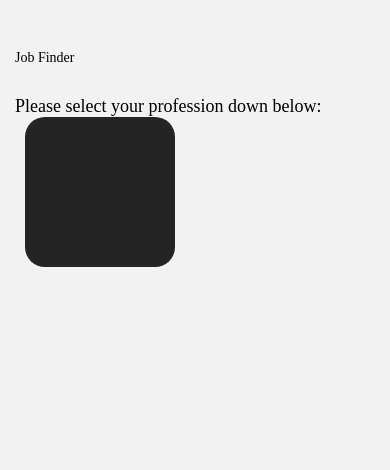
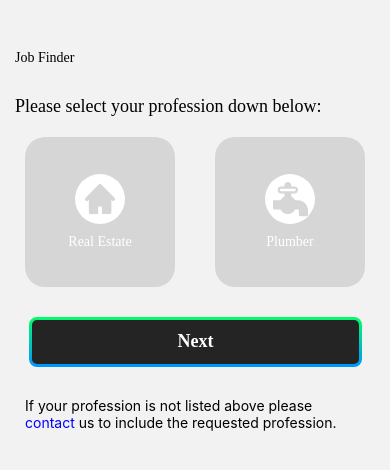
Before and after one commit to OsamaNajeeb/RealEstateRef, a React Native app: screen /acctype in a window 390 px wide. Shown: the top 470 px of the page. Built offline with nearby package versions, Linux system fonts and the light colour scheme.

Commit message:
Account Type Almost complete

```diff
--- /dev/null
+++ b/src/assets/components/AcctypeRectBtn.js
@@ -0,0 +1,54 @@
+import React from 'react';
+import {View, Text, TouchableOpacity} from 'react-native';
+import SmallHome from '../svg/customesmallhome';
+import TapWaterIcon from '../svg/tapwater';
+
+export default function AcctypeRectBtn({
+  iconType,
+  label = 'Default Label',
+  isClicked = false,
+  onPress,
+}) {
+  const iconColor = isClicked ? '#242424' : '#D6D6D6'; // Dynamic color based on isClicked
+
+  return (
+    <TouchableOpacity onPress={onPress}>
+      <View
+        style={{
+          backgroundColor: isClicked ? '#242424' : '#D6D6D6',
+          width: 150,
+          height: 150,
+          borderRadius: 20,
+          justifyContent: 'center',
+          alignItems: 'center',
+        }}>
+        <View
+          style={{
+            backgroundColor: 'white',
+            borderRadius: 25,
+            justifyContent: 'center',
+            alignItems: 'center',
+            padding: 3,
+            width: 50,
+            height: 50,
+            marginBottom: 10,
+          }}>
+          {/* Conditional rendering of the icon with dynamic color */}
+          {iconType === 1 ? (
+            <SmallHome color={iconColor} />
+          ) : (
+            <TapWaterIcon color={iconColor} />
+          )}
+        </View>
+        <Text
+          style={{
+            color: 'white',
+            textAlign: 'center',
+            fontFamily: 'Poppins-Regular',
+          }}>
+          {label}
+        </Text>
+      </View>
+    </TouchableOpacity>
+  );
+}
--- /dev/null
+++ b/src/assets/svg/customesmallhome.js
@@ -0,0 +1,19 @@
+import * as React from 'react';
+import Svg, {Path} from 'react-native-svg';
+
+const SmallHome = ({color = '#242424', ...props}) => (
+  <Svg
+    width={31}
+    height={31}
+    viewBox="0 0 31 31"
+    fill="none"
+    xmlns="http://www.w3.org/2000/svg"
+    {...props}>
+    <Path
+      d="M29.5178 13.6925L16.3288 0.600491C15.9609 0.235316 15.4797 0.0535916 14.9996 0.0553634C14.5195 0.0571351 14.0396 0.242407 13.6744 0.610287L0.582354 13.7993C-0.147988 14.537 -0.107139 15.6866 0.628621 16.417C1.36627 17.1511 2.44091 17.2555 3.1736 16.5174L3.8123 15.8735L3.85799 28.2552C3.86182 29.2928 4.70451 30.1293 5.74214 30.1255L13.251 30.0977L13.2233 22.5889L16.9777 22.575L17.0055 30.0839L24.5143 30.0562C25.552 30.0523 26.3885 29.2097 26.3846 28.172L26.3391 15.827L26.902 16.3857C27.6377 17.1161 28.7577 17.0462 29.4904 16.31C30.2212 15.5747 30.2555 14.4229 29.5178 13.6925Z"
+      fill={color} // Use color prop to change color dynamically
+    />
+  </Svg>
+);
+
+export default SmallHome;
--- /dev/null
+++ b/src/assets/svg/customrecicon.js
@@ -0,0 +1,55 @@
+import * as React from 'react';
+import Svg, {
+  Rect,
+  Defs,
+  LinearGradient,
+  Stop,
+  Text,
+  TSpan,
+} from 'react-native-svg';
+
+const NextRectangleIcon = props => (
+  <Svg
+    width={333}
+    height={50}
+    viewBox="0 0 333 50"
+    fill="none"
+    xmlns="http://www.w3.org/2000/svg"
+    {...props}>
+    <Rect
+      x={1.5}
+      y={1.5}
+      width={330}
+      height={47}
+      rx={6.5}
+      fill="#242424"
+      stroke="url(#paint0_linear_4530_1810)"
+      strokeWidth={3}
+    />
+    <Text
+      x="50%" // Centering horizontally
+      y="50%" // Centering vertically
+      fill="white" // Text color
+      fontSize="18"
+      fontWeight="bold"
+      textAnchor="middle" // Centers the text
+      dy=".3em" // Adjusts vertical alignment
+    >
+      Next
+    </Text>
+    <Defs>
+      <LinearGradient
+        id="paint0_linear_4530_1810"
+        x1={166.5}
+        y1={0}
+        x2={166.5}
+        y2={50}
+        gradientUnits="userSpaceOnUse">
+        <Stop stopColor="#00FF66" />
+        <Stop offset={1} stopColor="#0094FF" />
+      </LinearGradient>
+    </Defs>
+  </Svg>
+);
+
+export default NextRectangleIcon;
--- /dev/null
+++ b/src/assets/svg/tapwater.js
@@ -0,0 +1,17 @@
+import * as React from 'react';
+import Svg, {Path} from 'react-native-svg';
+const TapWaterIcon = ({color = '#242424', ...props}) => (
+  <Svg
+    width={35}
+    height={35}
+    viewBox="0 0 35 35"
+    fill="none"
+    xmlns="http://www.w3.org/2000/svg"
+    {...props}>
+    <Path
+      d="M24.7282 18.2608H22.0257C21.2378 16.6061 19.8957 15.272 18.2608 14.4834V11.413H21.6847C23.5727 11.413 25.1086 9.87714 25.1086 7.98913C25.1086 6.10112 23.5727 4.56523 21.6847 4.56523H18.2608V3.4239C18.2608 1.53589 16.7249 0 14.8369 0C12.9489 0 11.413 1.53589 11.413 3.4239V4.56523H7.98913C6.10112 4.56523 4.56523 6.10112 4.56523 7.98913C4.56523 9.87714 6.10112 11.413 7.98913 11.413H11.413V14.4887C9.79148 15.2701 8.4442 16.5849 7.64733 18.2608H1.14132C0.511258 18.2608 0 18.772 0 19.4021V26.2499C0 26.88 0.511258 27.3912 1.14132 27.3912H7.6191C8.93802 30.1516 11.7437 31.9564 14.8369 31.9564C17.919 31.9564 20.7114 30.1524 22.0206 27.3912H24.7282C25.3575 27.3912 25.8695 27.9032 25.8695 28.5325V33.0978C25.8695 33.7278 26.3808 34.2391 27.0109 34.2391H33.8587C34.4887 34.2391 35 33.7278 35 33.0978V28.5325C34.9999 22.8684 30.3923 18.2608 24.7282 18.2608ZM7.98913 9.13038C7.35982 9.13038 6.84781 8.61837 6.84781 7.98906C6.84781 7.35975 7.35982 6.84774 7.98913 6.84774H21.6847C22.3141 6.84774 22.8261 7.35975 22.8261 7.98906C22.8261 8.61837 22.3141 9.13038 21.6847 9.13038H7.98913Z"
+      fill={color}
+    />
+  </Svg>
+);
+export default TapWaterIcon;
--- a/src/screens/AccountType.js
+++ b/src/screens/AccountType.js
@@ -1,9 +1,13 @@
-import {View, Text, StatusBar} from 'react-native';
-import React from 'react';
+import {View, Text, StatusBar, Linking} from 'react-native';
+import React, {useState} from 'react';
+import AcctypeRectBtn from '../assets/components/AcctypeRectBtn';
+import NextRectangleIcon from '../assets/svg/customrecicon';
 
 export default function AccountType() {
+  const [activeButton, setActiveButton] = useState(null);
+
   return (
-    <View style={{padding: 15}}>
+    <View style={{padding: 15, flex: 1}}>
       <View style={{marginTop: 35}}>
         <Text style={{color: 'black', fontFamily: 'Poppins-Bold'}}>
           Job Finder
@@ -19,15 +23,50 @@ export default function AccountType() {
           Please select your profession down below:
         </Text>
       </View>
-      <View style={{marginHorizontal: 10, flex: 0.5, flexDirection: 'row'}}>
+      <View style={{flex: 1}}>
         <View
           style={{
-            backgroundColor: '#242424',
-            width: 150,
-            height: 150,
-            borderRadius: 20,
+            marginHorizontal: 10,
+            flexDirection: 'row',
+            marginTop: 20,
+            justifyContent: 'space-between',
           }}>
-          <View></View>
+          <AcctypeRectBtn
+            iconType={1}
+            label="Real Estate"
+            isClicked={activeButton === 'Real Estate'}
+            onPress={() => setActiveButton('Real Estate')}
+          />
+          <AcctypeRectBtn
+            iconType={0}
+            label="Plumber"
+            isClicked={activeButton === 'Plumber'}
+            onPress={() => setActiveButton('Plumber')}
+          />
+        </View>
+        <View
+          style={{
+            justifyContent: 'flex-end',
+            alignItems: 'center',
+            marginTop: 30,
+            position: 'relative',
+          }}>
+          <NextRectangleIcon />
+        </View>
+        <View style={{marginTop: 20, padding: 10}}>
+          <Text>
+            If your profession is not listed above please{' '}
+            <Text
+              style={{color: 'blue'}}
+              onPress={() =>
+                Linking.openURL(
+                  'https://www.youtube.com/watch?v=4wO6cYMYblo&list=PLeIJUF3PiXDfBaEA10imClVSzH-WzXFXt&index=3',
+                )
+              }>
+              contact
+            </Text>{' '}
+            us to include the requested profession.
+          </Text>
         </View>
       </View>
     </View>
```
